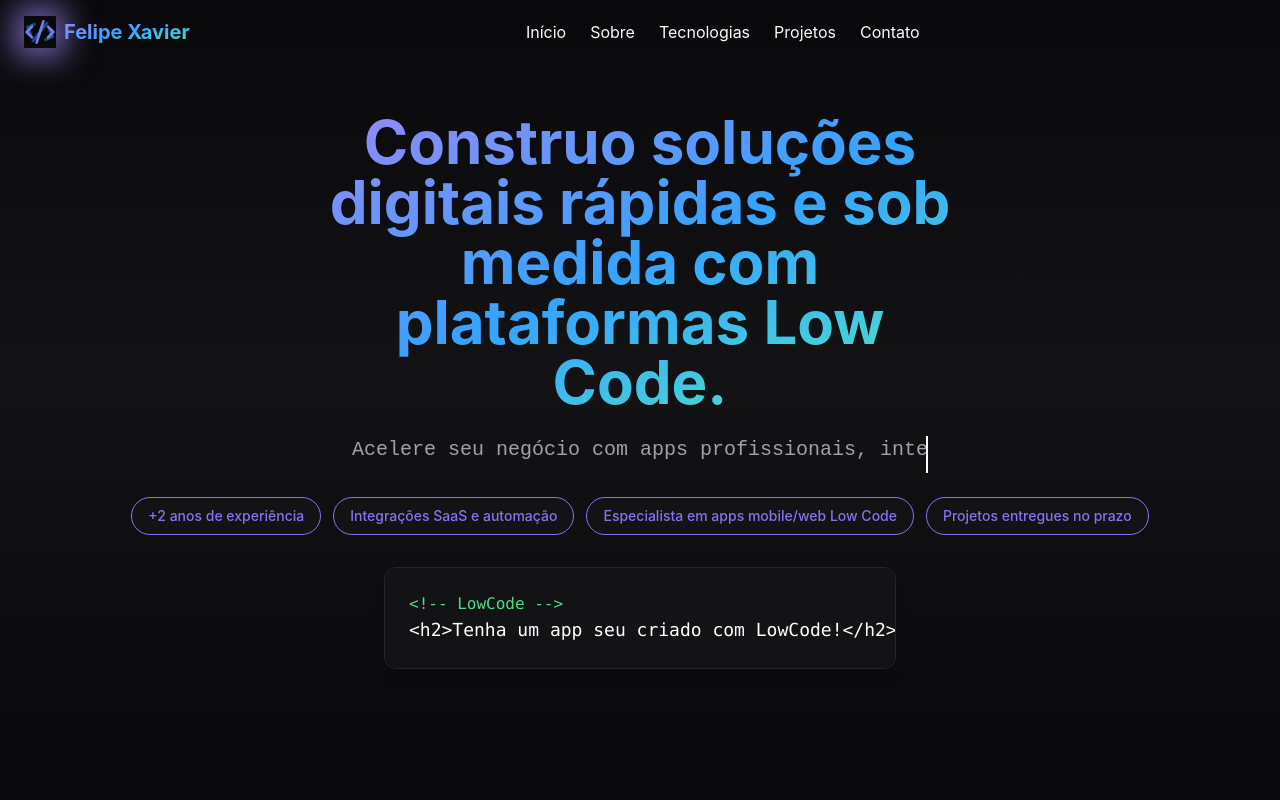
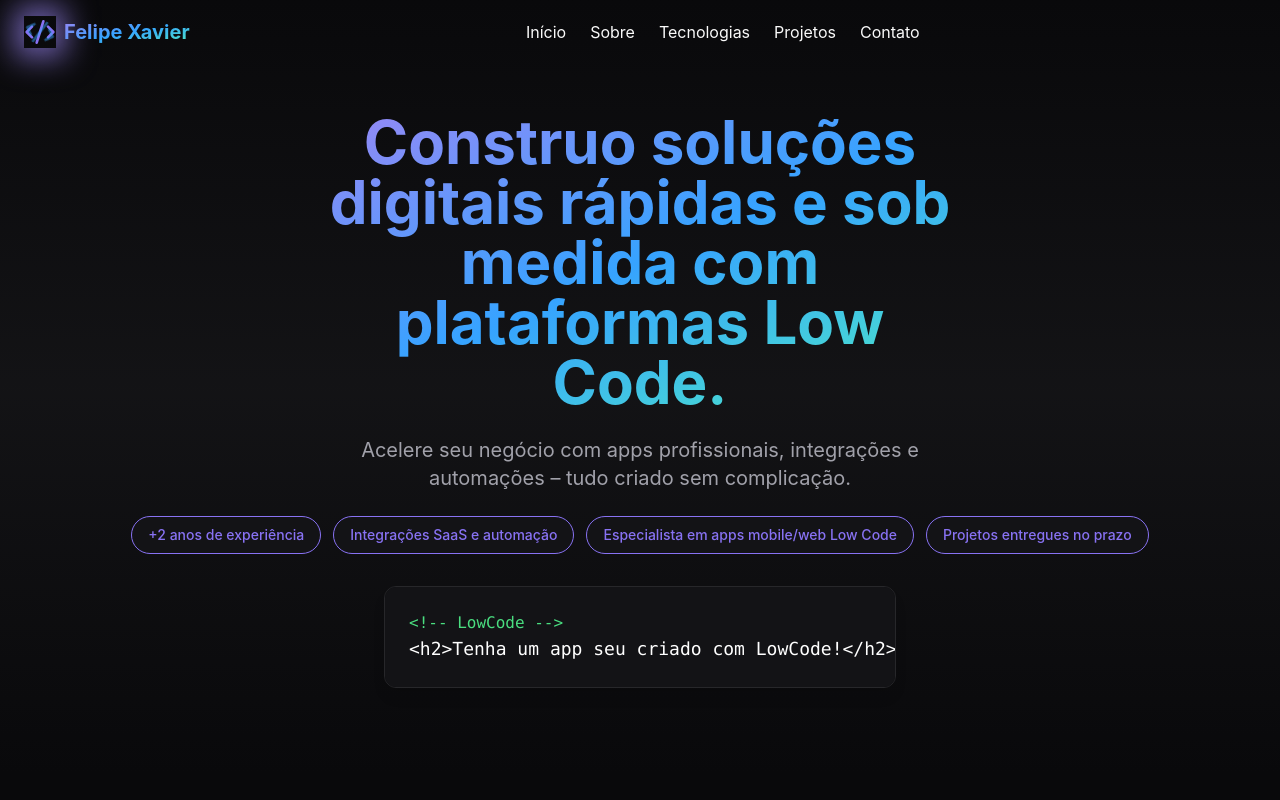
Before and after one commit to fxdev08/meu-portifolio, a React (Vite) app: page / in a window 1280 px wide. Shown: the top 800 px of the page. Built offline with nearby package versions, Linux system fonts and the light colour scheme.

Commit message:
Revert changes
Reverts the previous commit.

```diff
--- a/src/sections/HeroSection.tsx
+++ b/src/sections/HeroSection.tsx
@@ -24,8 +24,8 @@ const HeroSection: React.FC<HeroSectionProps> = ({ sectionRef }) => (
       <h1 className="text-4xl md:text-6xl font-bold text-gradient mb-6 max-w-2xl mx-auto">
         Construo soluções digitais rápidas e sob medida com plataformas Low Code.
       </h1>
-      <p className="text-lg md:text-xl text-muted-foreground mb-6 max-w-xl mx-auto code-snippet">
-        <span className="typing">Acelere seu negócio com apps profissionais, integrações e automações – tudo criado sem complicação.</span>
+      <p className="text-lg md:text-xl text-muted-foreground mb-6 max-w-xl mx-auto">
+        Acelere seu negócio com apps profissionais, integrações e automações – tudo criado sem complicação.
       </p>
 
       <div className="flex flex-wrap justify-center gap-3 mb-8">
```
